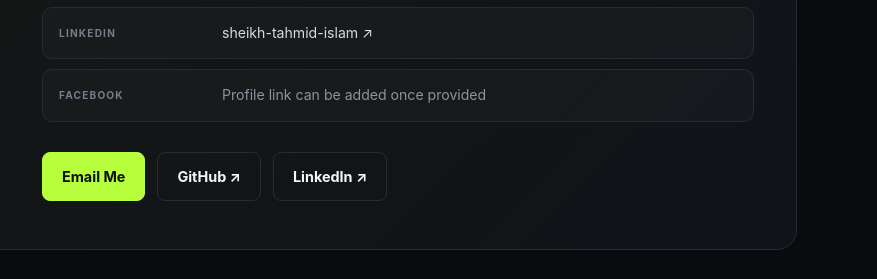
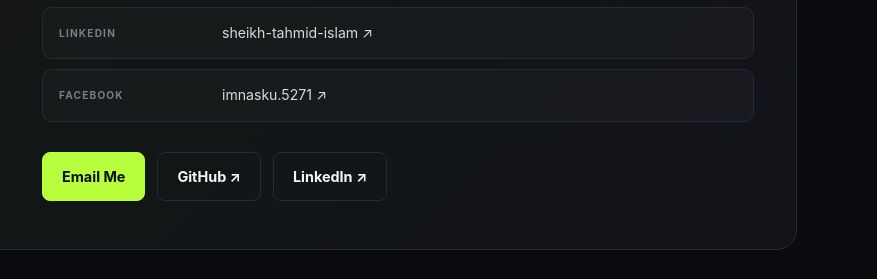
Before and after one commit to SheikhTahmid/SheikhTahmid.github.io, a plain HTML site: page index.html in a window 1280 px wide. Shown: the part 5447-5726 px from the top of the page, 403-1280 px from the left. Drawn offline with Linux system fonts and the light colour scheme.

Commit message:
Add Facebook profile link

```diff
--- a/index.html
+++ b/index.html
@@ -176,7 +176,7 @@
             <a href="mailto:sheikh.islam4@northsouth.edu"><span>University Email</span>sheikh.islam4@northsouth.edu</a>
             <p><span>Address</span>Mirpur, Dhaka, Bangladesh</p>
             <a href="https://www.linkedin.com/in/sheikh-tahmid-islam-10b756310" target="_blank" rel="noreferrer"><span>LinkedIn</span>sheikh-tahmid-islam ↗</a>
-            <p class="pending-link"><span>Facebook</span>Profile link can be added once provided</p>
+            <a href="https://www.facebook.com/imnasku.5271" target="_blank" rel="noreferrer"><span>Facebook</span>imnasku.5271 ↗</a>
           </div>
           <div class="contact-actions">
             <a class="btn primary" href="mailto:sheikhtahmidislam@gmail.com">Email Me</a>
```
